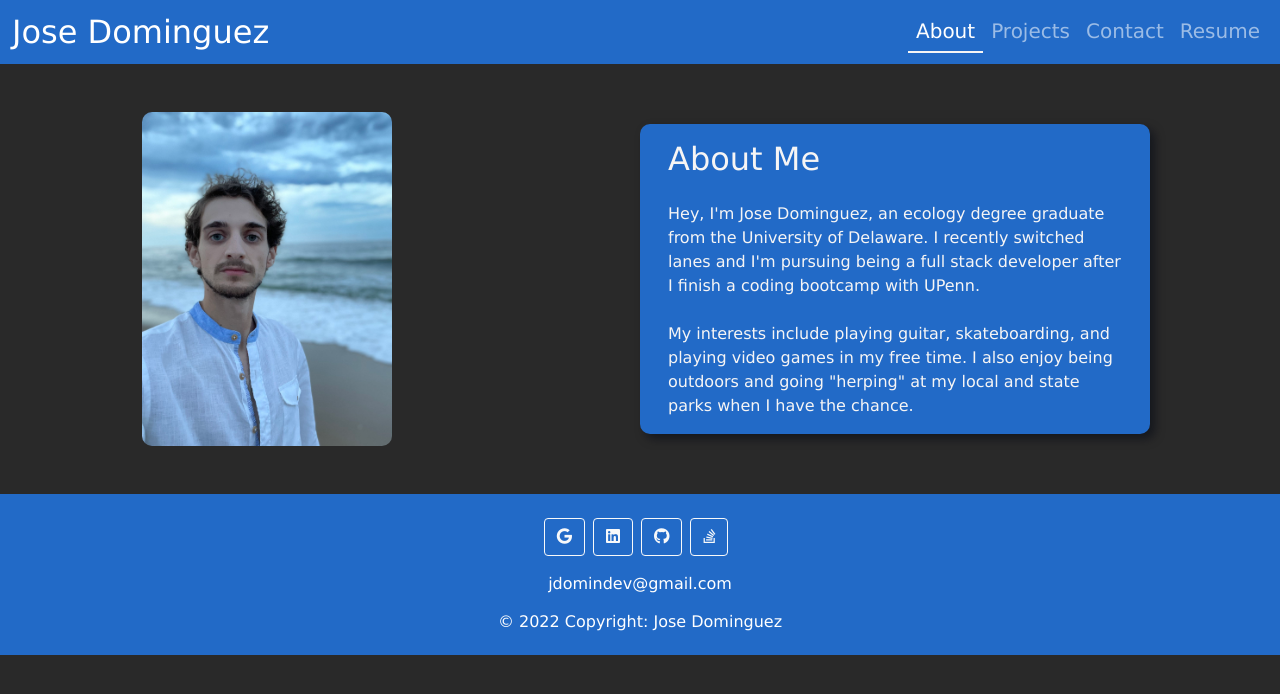
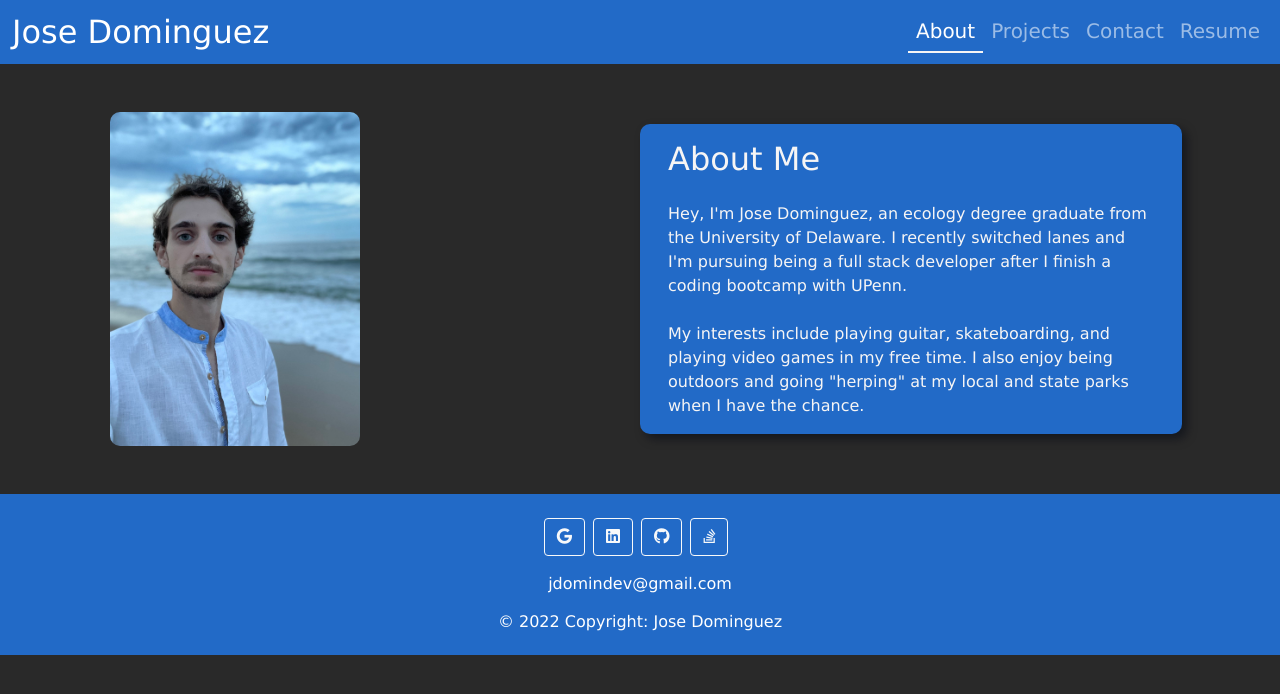
Before and after one commit to jdomindev/react-portfolio, a React (Create React App) app: page / in a window 1280 px wide. Shown: the top 694 px of the page. Built offline with nearby package versions, Linux system fonts and the light colour scheme.

Commit message:
fixed margins on pages

```diff
--- a/src/components/pages/About.js
+++ b/src/components/pages/About.js
@@ -7,7 +7,7 @@ export default function About() {
     <section id="about">
         <div className="jumbotron jumbotron-fluid">
             <div className="container">
-                <div className="row m-5 align-items-center profile">
+                <div className="row my-5 mx-3 align-items-center profile">
                     <div className="col-md-6 profile-img">
                         <img className="img-size" src={profile} alt="profile of Jose Dominguez"></img>
                     </div>
--- a/src/components/pages/Contact.js
+++ b/src/components/pages/Contact.js
@@ -46,7 +46,7 @@ export default function Contact() {
     <div className="container">
       <div className="row justify-content-center">
         <div className="col-lg-8 col-sm-12 p-0">
-          <div className="contact-card m-5">
+          <div className="contact-card mx-3 my-5">
             <div className="card-body p-3">
               <h2 className="text-center text-white">Contact Me</h2>
               <form className="form text-center">
--- a/src/components/pages/Project.js
+++ b/src/components/pages/Project.js
@@ -13,7 +13,7 @@ const projectList = projects.map(project => (
 
 export default function Project() {
     return (
-    <section className="section-container mx-2 mb-5">
+    <section className="section-container mx-3 mb-5">
         <h2 className="text-center text-white project-header my-4 p-3">Projects</h2>
         <section className="project-container">
             { projectList }
```
Also changed, not shown: 11 other files (tests, documents, lock files or other folders).
